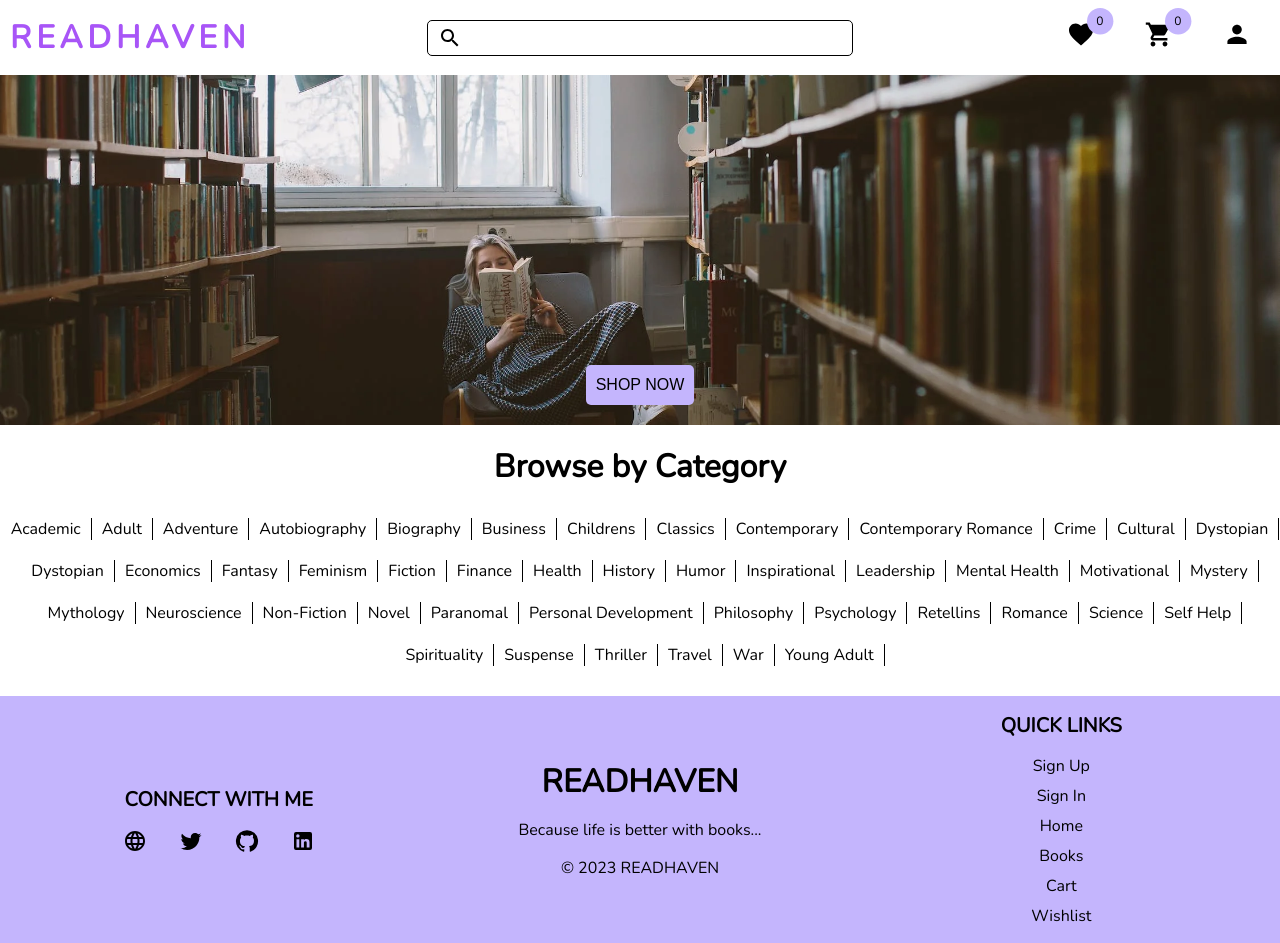
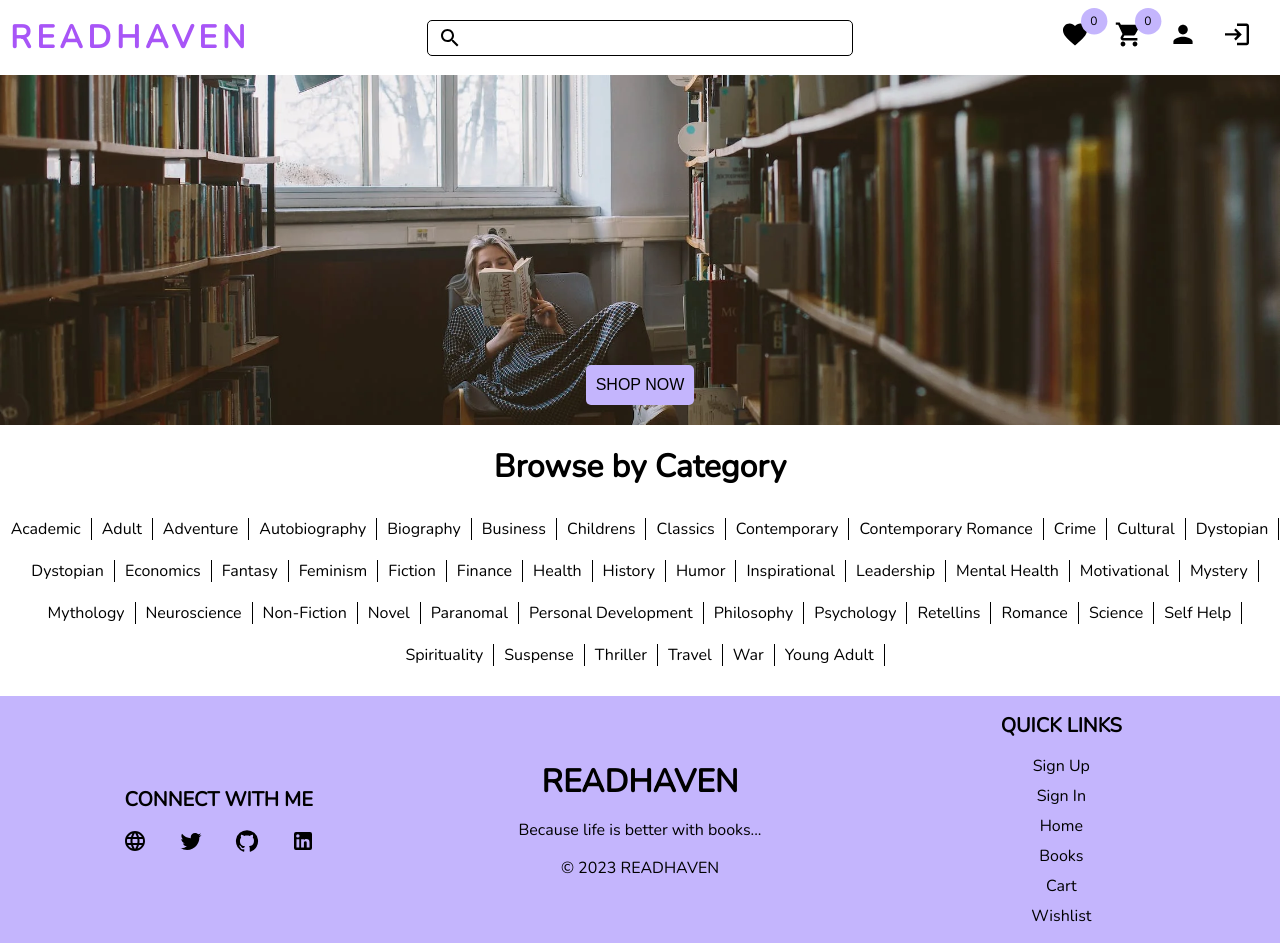
Before and after one commit to niharika-kesarwani/readhaven, a React (Create React App) app: page / in a window 1280 px wide. Built offline with nearby package versions, Linux system fonts and the light colour scheme; what miragejs would draw is missing.

Commit message:
added login logout routing

```diff
--- a/src/App.js
+++ b/src/App.js
@@ -8,6 +8,8 @@ import { BookDetail } from "./components/bookDetail/BookDetail";
 import { Cart } from "./pages/cart/Cart";
 import { Wishlist } from "./pages/wishlist/Wishlist";
 import { User } from "./pages/user/User";
+import { Login } from "./pages/login/Login";
+import { Logout } from "./pages/logout/Logout";
 import { Error } from "./components/error/Error";
 import { Footer } from "./components/footer/Footer";
 import { GoToTop } from "./components/goToTop/GoToTop";
@@ -24,6 +26,8 @@ function App() {
         <Route path="/cart" element={<Cart />} />
         <Route path="/wishlist" element={<Wishlist />} />
         <Route path="/user" element={<User />} />
+        <Route path="/login" element={<Login />} />
+        <Route path="/logout" element={<Logout />} />
         <Route path="/mockman" element={<Mockman />} />
         <Route path="/*" element={<Error />} />
       </Routes>
--- a/src/components/header/Header.css
+++ b/src/components/header/Header.css
@@ -42,7 +42,6 @@
   grid-area: action;
   display: flex;
   justify-content: end;
-  column-gap: 1.5rem;
   margin-right: 1rem;
 }
 
@@ -52,14 +51,22 @@
 
 .header .header_action .wishlist,
 .header .header_action .cart,
-.header .header_action .user {
+.header .header_action .user,
+.header .header_action .login,
+.header .header_action .logout {
   padding: 10px 5px;
   scale: 0.8;
 }
 
+.header .header_action .logout {
+  display: none;
+}
+
 .header .header_action .wishlist:hover,
 .header .header_action .cart:hover,
-.header .header_action .user:hover {
+.header .header_action .user:hover,
+.header .header_action .login:hover,
+.header .header_action .logout:hover {
   scale: 1;
   cursor: pointer;
   color: var(--secondary-color);
@@ -99,14 +106,18 @@
 
   .header .header_action .wishlist,
   .header .header_action .cart,
-  .header .header_action .user {
+  .header .header_action .user,
+  .header .header_action .login,
+  .header .header_action .logout {
     padding: 10px 15px;
     scale: 1;
   }
 
   .header .header_action .wishlist:hover,
   .header .header_action .cart:hover,
-  .header .header_action .user:hover {
+  .header .header_action .user:hover,
+  .header .header_action .login:hover,
+  .header .header_action .logout:hover {
     scale: 1.2;
   }
 
@@ -119,14 +130,18 @@
 @media (min-width: 1024px) {
   .header .header_action .wishlist,
   .header .header_action .cart,
-  .header .header_action .user {
+  .header .header_action .user,
+  .header .header_action .login,
+  .header .header_action .logout {
     padding: 10px 15px;
     scale: 1.2;
   }
 
   .header .header_action .wishlist:hover,
   .header .header_action .cart:hover,
-  .header .header_action .user:hover {
+  .header .header_action .user:hover,
+  .header .header_action .login:hover,
+  .header .header_action .logout:hover {
     scale: 1.4;
   }
 
--- a/src/components/header/Header.jsx
+++ b/src/components/header/Header.jsx
@@ -4,6 +4,8 @@ import SearchOutlinedIcon from "@mui/icons-material/SearchOutlined";
 import FavoriteOutlinedIcon from "@mui/icons-material/FavoriteOutlined";
 import ShoppingCartIcon from "@mui/icons-material/ShoppingCart";
 import PersonIcon from "@mui/icons-material/Person";
+import LoginIcon from "@mui/icons-material/Login";
+import LogoutIcon from "@mui/icons-material/Logout";
 import { useBooks } from "../../index.js";
 
 export const Header = () => {
@@ -23,8 +25,14 @@ export const Header = () => {
           <ShoppingCartIcon />
           <p>0</p>
         </NavLink>
-        <NavLink className="navlink user" to="/user">
+        <NavLink className="navlink user" to="/login">
           <PersonIcon />
+        </NavLink>
+        <NavLink className="navlink login" to="/login">
+          <LoginIcon />
+        </NavLink>
+        <NavLink className="navlink logout" to="/logout">
+          <LogoutIcon />
         </NavLink>
       </div>
       <div className="header_search">
--- /dev/null
+++ b/src/pages/login/Login.css
@@ -0,0 +1,4 @@
+.login_page {
+  max-width: 1440px;
+  margin: 0 auto;
+}
--- /dev/null
+++ b/src/pages/login/Login.jsx
@@ -0,0 +1,9 @@
+import "./Login.css";
+
+export const Login = () => {
+  return (
+    <div className="login_page">
+      <h1>Login</h1>
+    </div>
+  );
+};
--- /dev/null
+++ b/src/pages/logout/Logout.css
@@ -0,0 +1,4 @@
+.logout_page {
+  max-width: 1440px;
+  margin: 0 auto;
+}
--- /dev/null
+++ b/src/pages/logout/Logout.jsx
@@ -0,0 +1,9 @@
+import "./Logout.css";
+
+export const Logout = () => {
+  return (
+    <div className="logout_page">
+      <h1>Logout</h1>
+    </div>
+  );
+};
```
